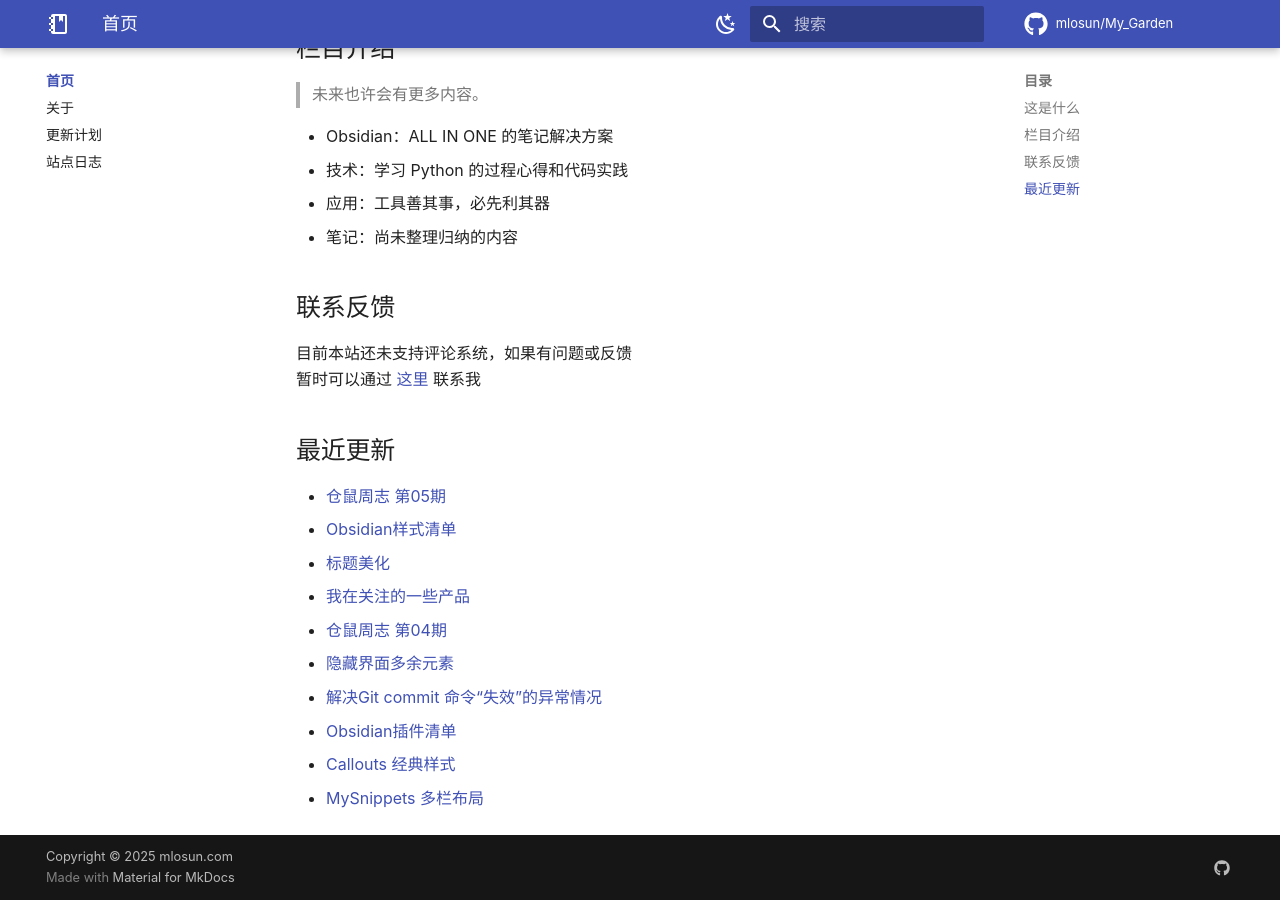
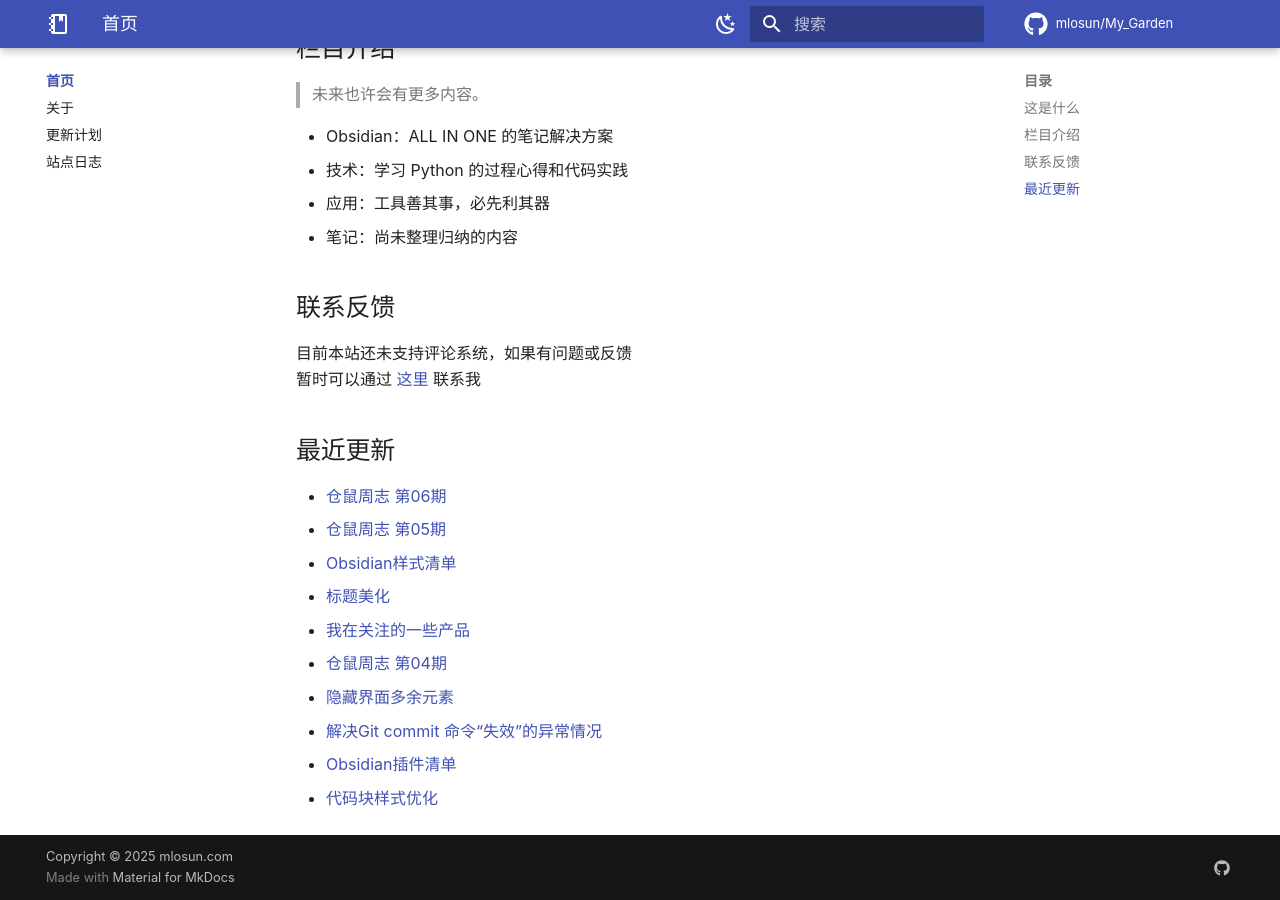
Before and after one commit to mlosun/My_Garden, an MkDocs documentation site: the page built from docs/index.md, in a window 1280 px wide and 900 px high, scrolled down 580 px. Built offline with MkDocs 1.6.1 and Material for MkDocs 9.7.7, drawn with Linux system fonts in a browser that asks for light colours; comment, search, counter and statistics services are not loaded.

Commit message:
PUSH NOTE : index.md

```diff
--- a/docs/index.md
+++ b/docs/index.md
@@ -33,6 +33,7 @@ title: 首页
 
 ## 最近更新
 
+- [仓鼠周志 第06期](./weekly/%E4%BB%93%E9%BC%A0%E5%91%A8%E5%BF%97%20%E7%AC%AC06%E6%9C%9F.md)
 - [仓鼠周志 第05期](./weekly/%E4%BB%93%E9%BC%A0%E5%91%A8%E5%BF%97%20%E7%AC%AC05%E6%9C%9F.md)
 - [Obsidian样式清单](./obsidian/Obsidian%E6%A0%B7%E5%BC%8F%E6%B8%85%E5%8D%95.md)
 - [标题美化](./obsidian/snippets/%E6%A0%87%E9%A2%98%E7%BE%8E%E5%8C%96.md)
@@ -41,5 +42,4 @@ title: 首页
 - [隐藏界面多余元素](./obsidian/snippets/%E9%9A%90%E8%97%8F%E7%95%8C%E9%9D%A2%E5%A4%9A%E4%BD%99%E5%85%83%E7%B4%A0.md)
 - [解决Git commit 命令“失效”的异常情况](./notes/%E8%A7%A3%E5%86%B3Git%20commit%20%E5%91%BD%E4%BB%A4%E2%80%9C%E5%A4%B1%E6%95%88%E2%80%9D%E7%9A%84%E5%BC%82%E5%B8%B8%E6%83%85%E5%86%B5.md)
 - [Obsidian插件清单](./obsidian/Obsidian%E6%8F%92%E4%BB%B6%E6%B8%85%E5%8D%95.md)
-- [Callouts 经典样式](./obsidian/snippets/Callouts%20%E7%BB%8F%E5%85%B8%E6%A0%B7%E5%BC%8F.md)
-- [MySnippets 多栏布局](./obsidian/snippets/MySnippets%20%E5%A4%9A%E6%A0%8F%E5%B8%83%E5%B1%80.md)
+- [代码块样式优化](./obsidian/snippets/%E4%BB%A3%E7%A0%81%E5%9D%97%E6%A0%B7%E5%BC%8F%E4%BC%98%E5%8C%96.md)
```
